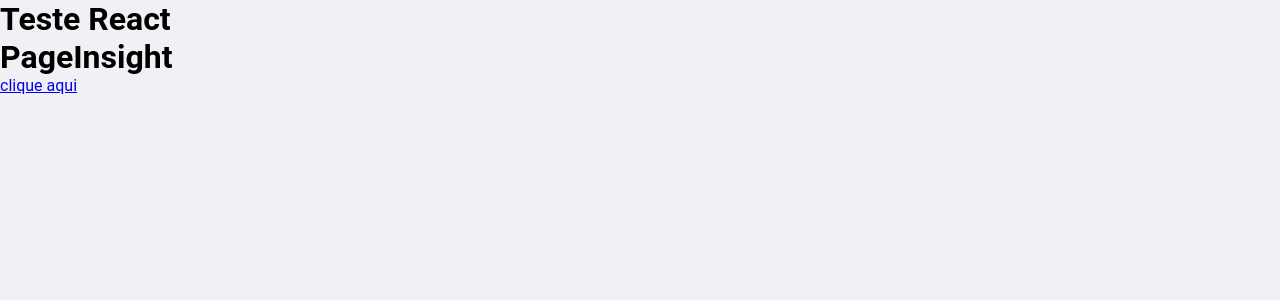
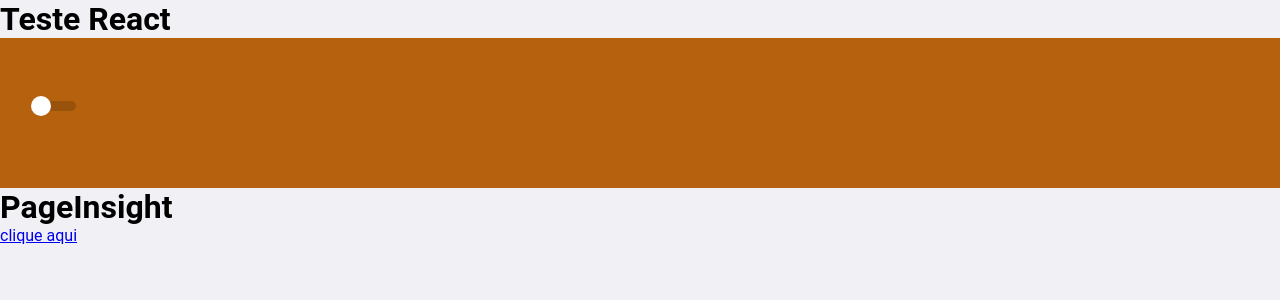
Before and after one commit to keepact/react-project, a React app: page / in a window 1280 px wide. Shown: the top 300 px of the page. Built offline with nearby package versions, Linux system fonts and the light colour scheme.

Commit message:
context theme config

```diff
--- a/src/webapp/app/components/ThemeSwitch/index.tsx
+++ b/src/webapp/app/components/ThemeSwitch/index.tsx
@@ -9,12 +9,11 @@ import { ThemeContext as Context } from '../../shared/context/themeContext';
 
 const ThemeSwitcher: React.FC = () => {
   const { colors, title } = useContext(ThemeContext);
-  const { setTheme: setThemeConfig } = useContext(Context);
+  const { setTheme: setThemeConfig, colorTheme } = useContext(Context);
 
   const handleChangeTheme = (): void => {
-    setThemeConfig({
-      setTheme: () => title === 'light' ? light : dark
-    });
+    const theme = { colorTheme: colorTheme.title === 'light' ? dark : light };
+    setThemeConfig({ colorTheme: theme.colorTheme, setTheme: () => theme });
   }
 
   return (
--- a/src/webapp/app/modules/Insight/InsightPage.tsx
+++ b/src/webapp/app/modules/Insight/InsightPage.tsx
@@ -1,12 +1,13 @@
 import React from 'react';
 import { Link } from "react-router-dom";
 import RouteNames from '../../shared/enums/routeNames.enum';
-
+import Header from './Header';
 // import { Container } from './styles';
 
 const Insight: React.FC = () => {
   return (
     <div>
+      <Header />
       <h1>PageInsight</h1>
       <Link to={RouteNames.insightDetails}>clique aqui</Link>
     </div>
--- a/src/webapp/app/shared/context/themeContext.tsx
+++ b/src/webapp/app/shared/context/themeContext.tsx
@@ -8,7 +8,7 @@ type Props = {
 };
 
 export type Theme = {
-  colorTheme?: DefaultTheme;
+  colorTheme: DefaultTheme;
   setTheme: React.Dispatch<React.SetStateAction<Theme>>;
 };
 
```
